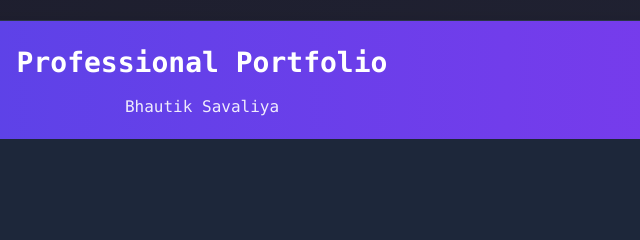
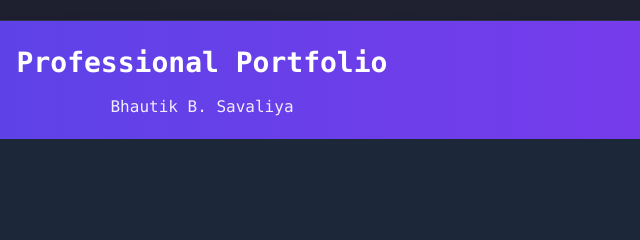
Before and after one commit to Bhautik2902/portfolio-json, a plain HTML site: page public/index.html in a window 1280 px wide. Shown: the top 240 px of the page, 438-1078 px from the left. Drawn offline with Linux system fonts and the light colour scheme.

Commit message:
Updated the information

```diff
--- a/public/index.html
+++ b/public/index.html
@@ -176,7 +176,7 @@
     <div class="container">
         <div class="header">
             <h1>Professional Portfolio</h1>
-            <p>Bhautik Savaliya</p>
+            <p>Bhautik B. Savaliya</p>
         </div>
 
         <!-- <button class="copy-btn" onclick="copyToClipboard()">📋 Copy JSON</button> -->
```
